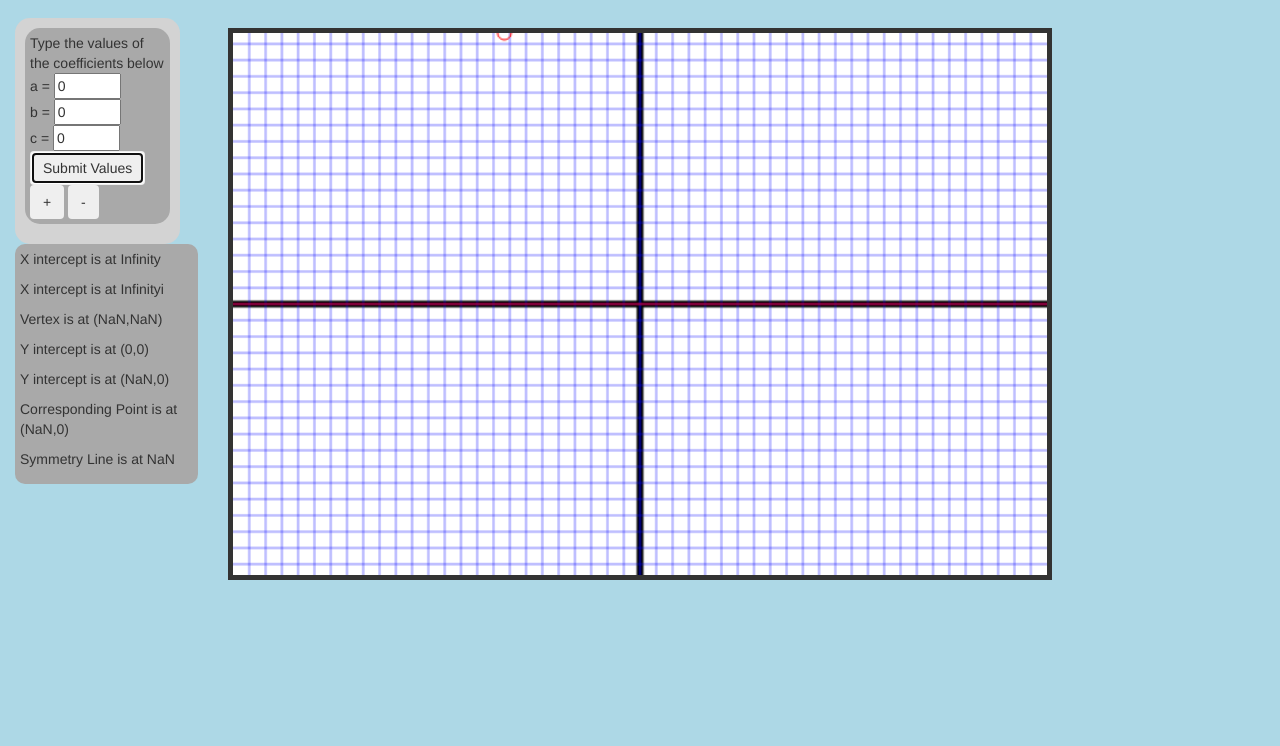
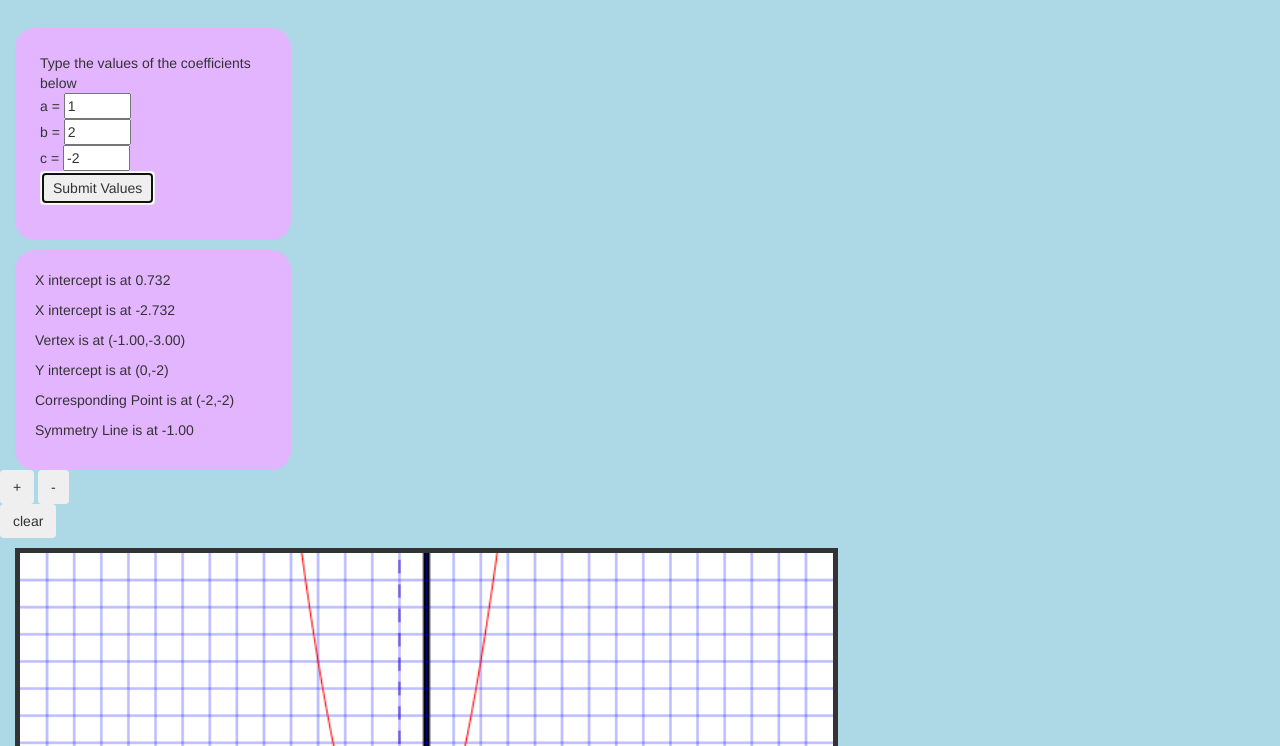
Before and after one commit to samsakaguchi/quadsolver, a plain HTML site: page index.html in a window 1280 px wide. Both pictures are taken after a click on the button "Submit Values". Shown: the part 54-800 px from the top of the page. Drawn offline with nearby package versions, Linux system fonts and the light colour scheme.

Commit message:
Update #3

```diff
--- a/QuadScript.js
+++ b/QuadScript.js
@@ -1,5 +1,5 @@
 //Javascript for drawing and calculating quadratics 2017
-var a, b, c, context, w, h, k=12;
+var a, b, c, context, w, h, k=20;
 
 function init() {
   canvas= document.getElementById("myCanvas");
@@ -16,39 +16,57 @@ function QF() {
   a = $("#quadA").val();
   b = $("#linB").val();
   c = $("#constant").val();
-  x1 = (-b+Math.sqrt(b^2-4*a*c))/(2*a);
+  x1 = (-b+Math.sqrt(b**2-4*a*c))/(2*a);
   x1 = Math.round(x1*1000)/1000;
-  x2 = (-b-Math.sqrt(b^2-4*a*c))/(2*a);
+  x2 = (-b-Math.sqrt(b**2-4*a*c))/(2*a);
   x2 = Math.round(x2*1000)/1000;
   vX = -(b*1)/(2*a);
   vY = a*Math.pow(vX,2)+b*vX+c*1;
-  if (x1<0) {
-    x1 = x1*(-1)+"i";
-  }
-  if (x2<0) {
-    x2 = x2*(-1)+"i";
-  }
   xcp = 2*vX;
+  console.log(a,b,c);
+  vX = vX.toFixed(2);
+  vY = vY.toFixed(2);
 
-  $("#solution1").text("X intercept is at "+x1);
-  $("#solution2").text("X intercept is at "+x2);
-  $("#y-int1").text("Y intercept is at (0,"+ c+ ")");
-  $("#y-int2").text("Y intercept is at ("+(vX*2)+","+ c+ ")");
-  console.log(a,b,c);
+  graphQuad();
   results();
-  graphQuad();
 }  // close QF
 
 function results() {
 
   // finding vertex and displaying symline and yint results
-
+  $("#solution1").text("X intercept is at "+x1);
+  context.fillStyle = "darkblue"
+  context.beginPath();
+  context.arc(w/2+x1*k, h/2, 4, 0,6.28);
+  context.fill();
+  $("#solution2").text("X intercept is at "+x2);
+  context.fillStyle = "darkblue"
+  context.beginPath();
+  context.arc(w/2+x2*k, h/2, 4, 0,6.28);
+  context.fill();
   $("#vertex").text("Vertex is at (" + vX+","+vY+")");
+  context.fillStyle = "darkblue"
+  context.beginPath();
+  context.arc(w/2+vX*k, h/2-vY*k, 4, 0, 6.28);
+  context.fill();
   $("#core").text("Corresponding Point  is at (" +xcp+","+c+")");
   context.beginPath();
-  context.arc(200, c, 5, 0, 2 * Math.PI);
+  context.arc(w/2+xcp*k, h/2-c*k, 4, 0, 6.28);
+  context.fill();
+  $("#y-int1").text("Y intercept is at (0,"+ c+ ")");
+  context.beginPath();
+  context.arc(w/2, h/2-c*k, 4, 0, 6.28);
+  context.fill();
+  $("#aos").text("Symmetry Line is at " +vX);
+
+  context.lineWidth= 2;
+  context.strokeStyle= "rgba(50,0,200,.5)";
+  context.setLineDash([10,8]);
+  context.beginPath();
+  context.moveTo(w/2+vX*k,5);
+  context.lineTo(w/2+vX*k, h+5)
   context.stroke();
-  $("#aos").text("Symmetry Line is at " +vX);
+  context.setLineDash([0]);
 }  // close results()
 
 function graphpaper() {
@@ -61,7 +79,6 @@ function graphpaper() {
   context.moveTo(0, h/2);
   context.lineTo(w, h/2);
   context.stroke();
-
 
 // thin line with a 50% opacity using rgba()
 context.lineWidth=1;
@@ -112,10 +129,15 @@ function graphQuad () {
 }
 
 function maximize(){
-  k = k+3;
+  k = k+2;
   init();
+  QF();
 }
 function minimize(){
-  k = k-3;
+  k = k-2;
   init();
+  QF();
 }
+function clear(){
+  context.clear();
+}
--- a/index.html
+++ b/index.html
@@ -27,19 +27,26 @@
       .row.content {height:auto;}
     }
     .coeff {
-      width: 90%;
-      background-color: lightgray;
-      padding: 10px;
-      border-radius: 15px;
+      width: 95%;
+      background-color: #e4b5ff;
+      padding: 20px;
+      border-radius: 20px;
+      margin-top: 10px;
     }
     .formInfo{
-      background-color: darkgray;
+      background-color: #e4b5ff;
       border-radius: 15px;
       padding: 5px;
     }
     .answers {
       width: 100%;
-      background-color: darkgray;
+      background-color: #e4b5ff;
+      padding: 5px;
+      border-radius: 10px;
+    }
+    .zoom{
+      width: 100px;
+      background-color: #e4b5ff
       padding: 5px;
       border-radius: 10px;
     }
@@ -79,28 +86,30 @@
   <!--    our main body of divs that are responsive (go from in-line to block when screen is small) -->
   <div class="container-fluid">
     <div class="row content">
-      <div class="col-sm-2 sidenav">
+      <div class="col-sm-3 sidenav">
         <div class="coeff">
           <p class="formInfo">Type the values of the coefficients below<br>
 
-            a = <input size="5" type="text" id="quadA" value="0"> <br>
-            b = <input size="5" type="text" id="linB" value="0"> <br>
-            c = <input size="5" type="text" id="constant" value="0"> <br>
+            a = <input size="5" type="text" id="quadA" value="1"> <br>
+            b = <input size="5" type="text" id="linB" value="2"> <br>
+            c = <input size="5" type="text" id="constant" value="-2"> <br>
             <button class="btn" onclick="QF()">Submit Values</button>
-          <button class="btn" onclick="maximize()">+</button>
-          <button class="btn" onclick="minimize()">-</button>
           </p>
         </div>
-        <div class="answers">
+        <div class="coeff sidenav">
       <p id="solution1">X-int</p>
       <p id="solution2">X-int</p>
       <p id= "vertex">vertex</p>
       <p id= "y-int1">Y-int</p>
-      <p id= "y-int2">Y-int</p>
       <p id= "core">Corresponding Point</p>
       <p id= "aos">Symmetry Line</p>
       </div>
     </div>
+    <div class="zoom">
+<button class="btn" onclick="maximize()">+</button>
+<button class="btn" onclick="minimize()">-</button>
+<button class="btn" onclick="clear()">clear</button>
+        </div>
    <div class="col-sm-8 text-left">
    <canvas class="canvasGrids" id="myCanvas"></canvas>
   </div>
```
